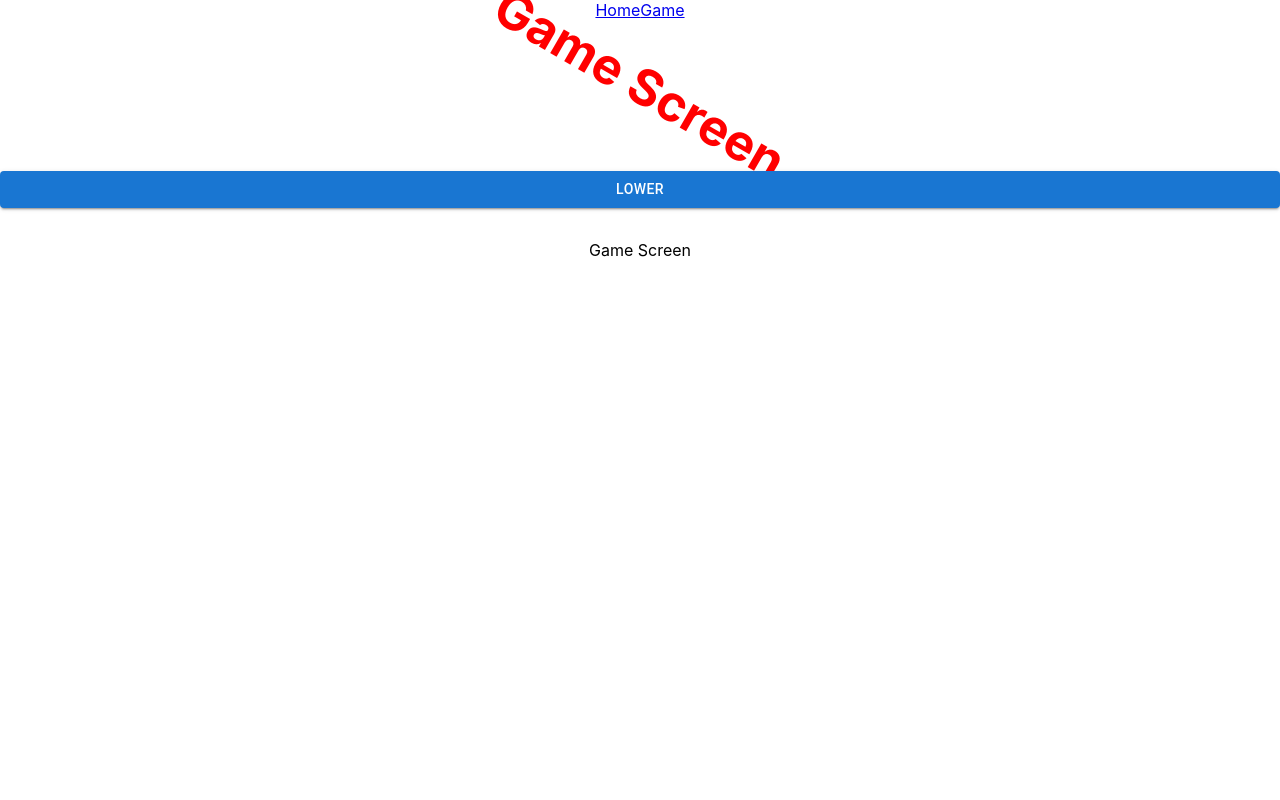
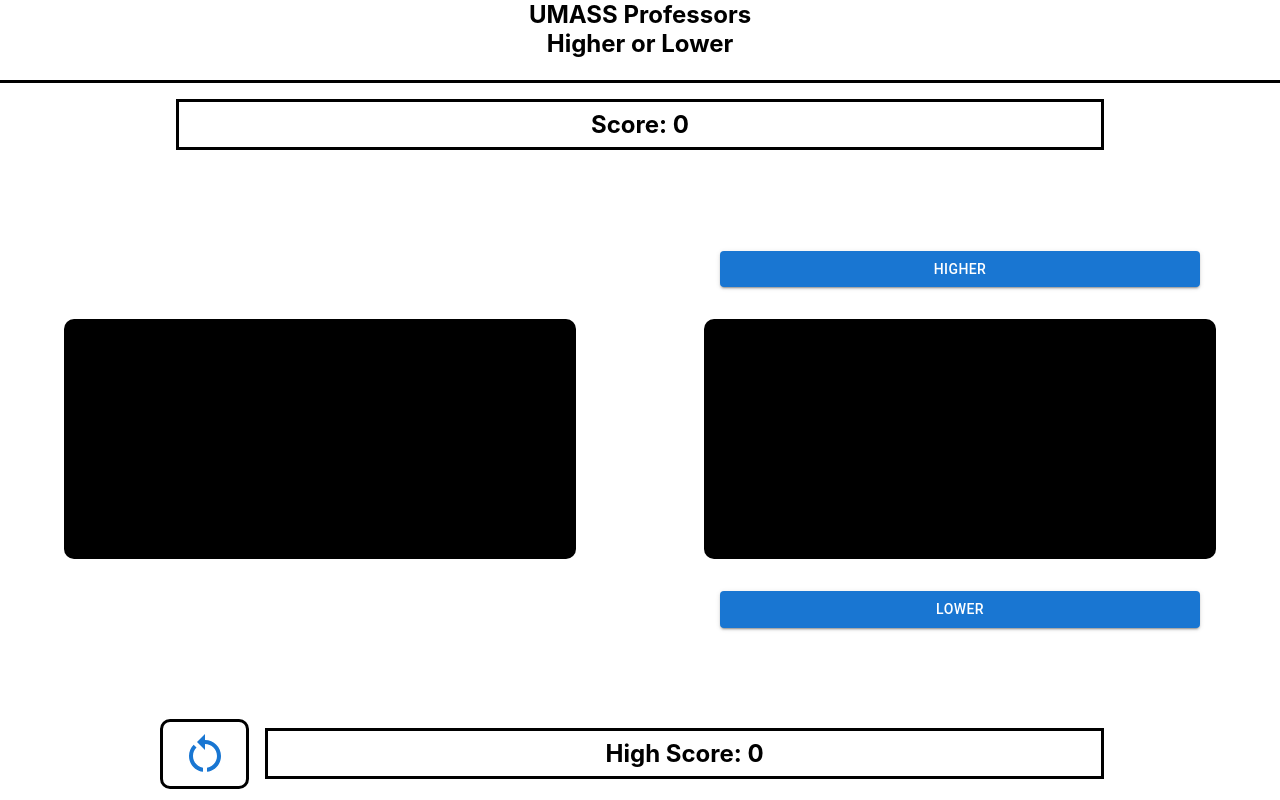
Before and after one commit to orionl1248/HackUMassXI, a React (Create React App) app: page /GameScreen in a window 1280 px wide. Built offline with nearby package versions, Linux system fonts and the light colour scheme.

Commit message:
game screen css

```diff
--- a/package.json
+++ b/package.json
@@ -5,6 +5,7 @@
   "dependencies": {
     "@emotion/react": "^11.11.1",
     "@emotion/styled": "^11.11.0",
+    "@mui/icons-material": "^5.14.16",
     "@mui/material": "^5.14.17",
     "@testing-library/jest-dom": "^5.17.0",
     "@testing-library/react": "^13.4.0",
--- a/src/App.css
+++ b/src/App.css
@@ -1,38 +1,7 @@
-.App {
-  text-align: center;
+.ScreenPanel {
+  height: 89vh;
 }
 
-.App-logo {
-  height: 40vmin;
-  pointer-events: none;
+.NavBar {
+  height: 10vh;
 }
-
-@media (prefers-reduced-motion: no-preference) {
-  .App-logo {
-    animation: App-logo-spin infinite 20s linear;
-  }
-}
-
-.App-header {
-  background-color: #282c34;
-  min-height: 100vh;
-  display: flex;
-  flex-direction: column;
-  align-items: center;
-  justify-content: center;
-  font-size: calc(10px + 2vmin);
-  color: white;
-}
-
-.App-link {
-  color: #61dafb;
-}
-
-@keyframes App-logo-spin {
-  from {
-    transform: rotate(0deg);
-  }
-  to {
-    transform: rotate(360deg);
-  }
-}
--- a/src/App.js
+++ b/src/App.js
@@ -8,15 +8,19 @@
 function App() {
   return (
     <div className="App">
-        <div>
+        {/*
+          <div className="NavBar">
             <Link to="/">Home</Link>
             <Link to="/GameScreen">Game</Link>
           </div>
+        */}
+        <div className="ScreenPanel">
           <Routes>
               <Route exact path="/" element={<Home/>} />
               <Route exact path="/GameScreen" element={<GameScreen/>} />
           </Routes>
         </div>
+    </div>
   );
 }
 
--- a/src/GameScreen.css
+++ b/src/GameScreen.css
@@ -1,5 +1,65 @@
-#gameScreenHeader{
-    color: red;
-    font-size: 50px;
-    rotate: 30deg;
- }
+.GameFullPanel {
+  display: flex;
+  flex-direction: column;
+  height: 100%;
+  text-align: center;
+  align-items: center;
+}
+
+.HoldsTwoPanels {
+  width: 100%;
+  display: flex;
+  flex-direction: row;
+  flex: 10;
+}
+
+.HalfPanel {
+  flex: 1;
+  align-items: center;
+  display: flex;
+  justify-content: center;
+}
+
+.RightPanel {
+}
+
+.LeftPanel {
+  flex-direction: column;
+}
+
+.HigherLowerButton {
+  width: 75%;
+  text-align: center;
+}
+
+.TextBox, .RestartBox {
+  border-color: black;
+  border: solid;
+  text-align: center;
+  margin: 1rem;
+}
+
+.TextBox {
+  width: 75%;
+  flex: 10;
+}
+
+.TextBox h2 {
+  margin: 0.5rem;
+}
+
+.RestartBox {
+  flex: 1;
+  cursor: pointer;
+  border-radius: 10px;
+  margin: 0;
+  padding: 0;
+}
+
+.Bar {
+  display: flex;
+  flex-direction: row;
+  width: 75%;
+  justify-content: center;
+  align-items: center;
+}
--- a/src/GameScreen.js
+++ b/src/GameScreen.js
@@ -2,26 +2,63 @@
 import { useState, useEffect } from 'react'
 import Button from '@mui/material/Button';
 import "./GameScreen.css"
+import Professor from "./Professor"
+import RestartAltIcon from '@mui/icons-material/RestartAlt';
+import Header from "./Header"
+import IconButton from '@mui/material/IconButton';
 
 export default function GameScreen() {
   let [isSubmitted, setSubmitted] = useState(false);
+  let [score, setScore] = useState(0);
+  let [highScore, setHighScore] = useState(0);
 
   useEffect(() => {
     if (isSubmitted) {
       console.log(testFetch());
     }
   }, [isSubmitted])
+
   return <>
-    <div>
-      <h1 id="gameScreenHeader">Game Screen</h1>
+    <Header />
+    <div className="GameFullPanel">
+      <div className="Bar">
+        <div className="TextBox">
+          <h2>Score: {score}</h2>
+        </div>
+      </div>
+      <div className="HoldsTwoPanels">
+        <div className="HalfPanel RightPanel">
+          <Professor />
+        </div>
+        <div className="HalfPanel LeftPanel">
+          <Button
+            onClick={()=>{setSubmitted(true)}}
+            type="submit"
+            variant="contained"
+            className="HigherLowerButton"
+          >Higher</Button>
+          <Professor />
+          <Button
+            onClick={()=>{setSubmitted(true)}}
+            type="submit"
+            variant="contained"
+            className="HigherLowerButton"
+          >Lower</Button>
+        </div>
+      </div>
+      <div className="Bar">
+        <div className="RestartBox" onClick={()=>{window.parent.location = window.parent.location.href}}>
+          <IconButton
+            color="primary"
+            variant="contained"
+          >
+            <RestartAltIcon sx={{fontSize: "3rem"}}/>
+          </IconButton>
+        </div>
+        <div className="TextBox">
+          <h2>High Score: {highScore}</h2>
+        </div>
+      </div>
     </div>
-    <Button
-      onClick={()=>{setSubmitted(true)}}
-      type="submit"
-      fullWidth
-      variant="contained"
-      sx={{ mt: 3, mb: 2 }}
-    >Lower</Button>
-    <p>Game Screen</p>
   </>
 }
--- /dev/null
+++ b/src/Header.css
@@ -0,0 +1,10 @@
+.Header {
+  height: 10vh;
+  text-align: center;
+  margin: 0;
+  border-bottom: 3px solid black;
+}
+
+.Header h2 {
+  margin: 0;
+}
--- /dev/null
+++ b/src/Header.js
@@ -0,0 +1,11 @@
+import "./Header.css"
+
+const Header = () => {
+  return (
+    <div className="Header">
+      <h2>UMASS Professors<br />Higher or Lower</h2>
+    </div>
+  )
+}
+
+export default Header;
--- /dev/null
+++ b/src/Professor.css
@@ -0,0 +1,7 @@
+.Tile {
+  width: 80%;
+  background-color: black;
+  height: 30vh;
+  border-radius: 10px;
+  margin: 2rem;
+}
--- /dev/null
+++ b/src/Professor.js
@@ -0,0 +1,11 @@
+import "./Professor.css"
+
+const Professor = () => {
+  return (
+    <div className="Tile">
+      <h2>Professor</h2>
+    </div>
+  )
+}
+
+export default Professor;
```
Also changed, not shown: 1 other file (tests, documents, lock files or other folders). Lines whose indentation alone changed are shown as unchanged.
